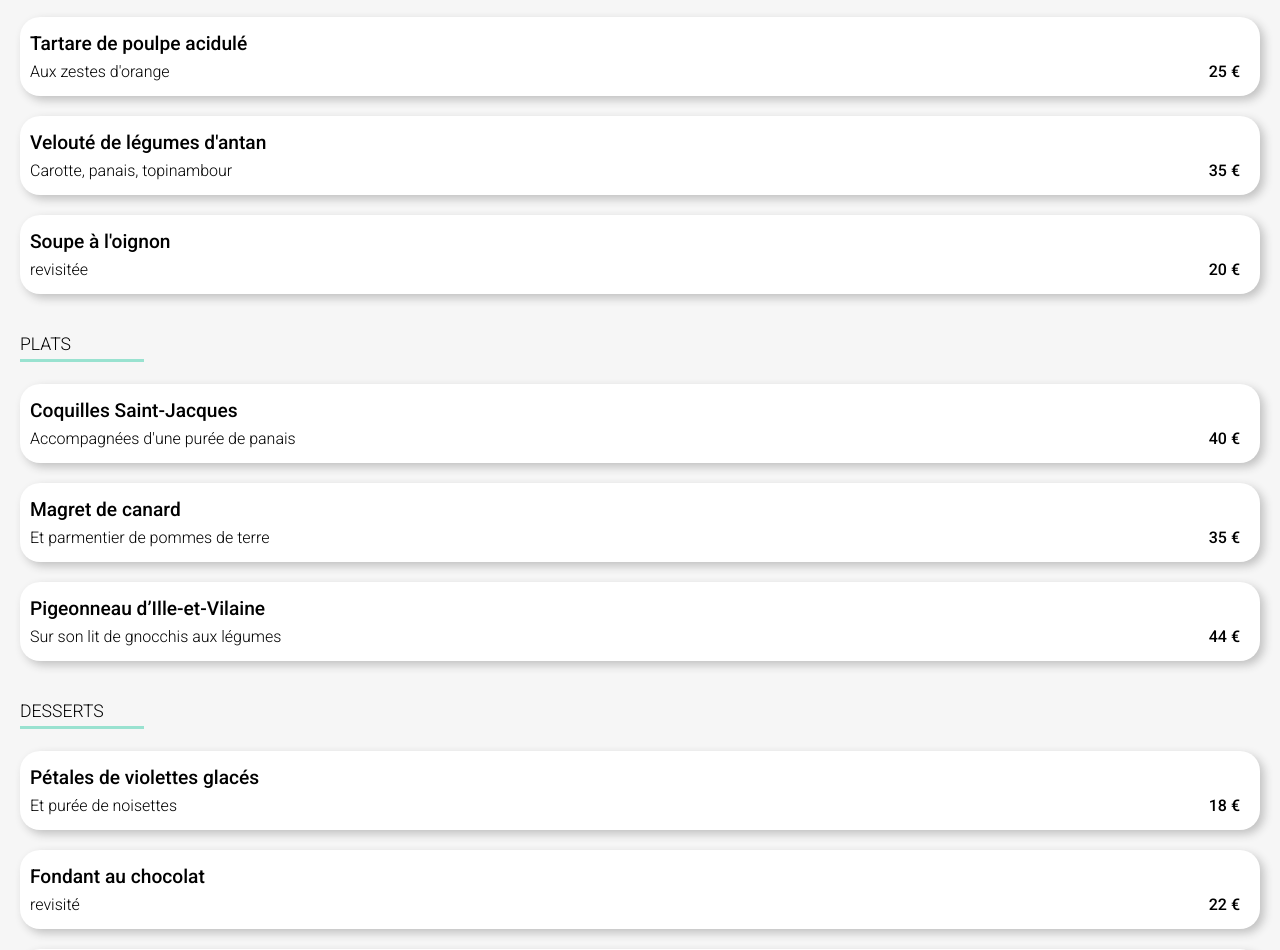
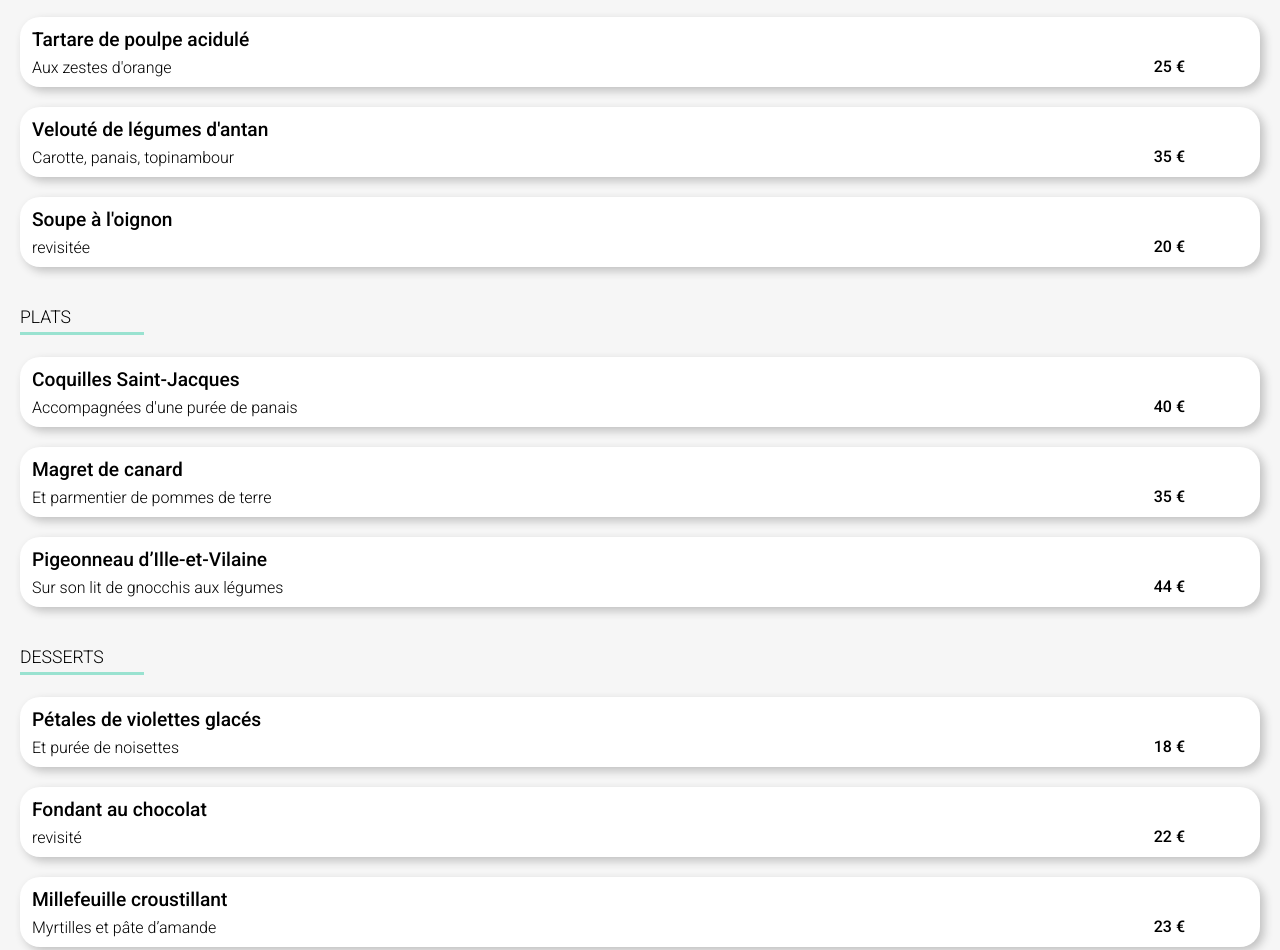
Before and after one commit to MorganeDlc/Morgane_delachaise_P3, a website: page page3.html in a window 1280 px wide. Shown: the part 468-1418 px from the top of the page. Drawn offline with Linux system fonts and the light colour scheme; a web font is replaced by a local one.

Commit message:
commit 8.07

```diff
--- a/page3.html
+++ b/page3.html
@@ -32,41 +32,41 @@
             <h2>ENTRÉES</h2>
             <div class="menu__border"></div>
             <div>
-                <article class="card">
-                    <div class="card__texte">
+                <article>
+                    <div class="menu__texte">
                         <h3>Tartare de poulpe acidulé</h3>
                         <p>Aux zestes d'orange</p>
                     </div>
-                    <div class="card__prix">
+                    <div class="menu__prix">
                         <p>25 €</p>
                     </div>
-                    <div class="card__check">
+                    <div class="menu__check">
                         <i class="fa-solid fa-circle-check"></i>
                     </div>
                 </article>
 
-                <article class="card">
-                    <div class="card__texte">
+                <article class="delay1">
+                    <div class="menu__texte">
                         <h3>Velouté de légumes d'antan</h3>
                         <p>Carotte, panais, topinambour</p>
                     </div>
-                    <div class="card__prix">
+                    <div class="menu__prix">
                         <p>35 €</p>
                     </div>
-                    <div class="card__check">
+                    <div class="menu__check">
                         <i class="fa-solid fa-circle-check"></i>
                     </div>
                 </article>
 
-                <article class="card">
-                    <div class="card__texte">
+                <article class="delay2">
+                    <div class="menu__texte">
                         <h3>Soupe à l'oignon</h3>
                         <p>revisitée</p>
                     </div>
-                    <div class="card__prix">
+                    <div class="menu__prix">
                         <p>20 €</p>
                     </div>
-                    <div class="card__check">
+                    <div class="menu__check">
                         <i class="fa-solid fa-circle-check"></i>
                     </div>
                 </article>
@@ -80,41 +80,41 @@
             <h2>PLATS</h2>
             <div class="menu__border"></div>
             <div>
-                <article class="card">
-                    <div class="card__texte">
+                <article>
+                    <div class="menu__texte">
                         <h3>Coquilles Saint-Jacques</h3>
                         <p>Accompagnées d'une purée de panais</p>
                     </div>
-                    <div class="card__prix">
+                    <div class="menu__prix">
                         <p>40 €</p>
                     </div>
-                    <div class="card__check">
+                    <div class="menu__check">
                         <i class="fa-solid fa-circle-check"></i>
                     </div>
                 </article>
 
-                <article class="card">
-                    <div class="card__texte">
+                <article class="delay1">
+                    <div class="menu__texte">
                         <h3>Magret de canard</h3>
                         <p>Et parmentier de pommes de terre</p>
                     </div>
-                    <div class="card__prix">
+                    <div class="menu__prix">
                         <p>35 €</p>
                     </div>
-                    <div class="card__check">
+                    <div class="menu__check">
                         <i class="fa-solid fa-circle-check"></i>
                     </div>
                 </article>
 
-                <article class="card">
-                    <div class="card__texte">
+                <article class="delay2">
+                    <div class="menu__texte">
                         <h3>Pigeonneau d’Ille-et-Vilaine</h3>
                         <p>Sur son lit de gnocchis aux légumes</p>
                     </div>
-                    <div class="card__prix">
+                    <div class="menu__prix">
                         <p>44 €</p>
                     </div>
-                    <div class="card__check">
+                    <div class="menu__check">
                         <i class="fa-solid fa-circle-check"></i>
                     </div>
                 </article>
@@ -127,41 +127,41 @@
             <h2>DESSERTS</h2>
             <div class="menu__border"></div>
             <div>
-                <article class="card">
-                    <div class="card__texte">
+                <article>
+                    <div class="menu__texte">
                         <h3>Pétales de violettes glacés</h3>
                         <p>Et purée de noisettes</p>
                     </div>
-                    <div class="card__prix">
+                    <div class="menu__prix">
                         <p>18 €</p>
                     </div>
-                    <div class="card__check">
+                    <div class="menu__check">
                         <i class="fa-solid fa-circle-check"></i>
                     </div>
                 </article>
 
-                <article class="card">
-                    <div class="card__texte">
+                <article class="delay1">
+                    <div class="menu__texte">
                         <h3>Fondant au chocolat</h3>
                         <p>revisité</p>
                     </div>
-                    <div class="card__prix">
+                    <div class="menu__prix">
                         <p>22 €</p>
                     </div>
-                    <div class="card__check">
+                    <div class="menu__check">
                         <i class="fa-solid fa-circle-check"></i>
                     </div>
                 </article>
 
-                <article class="card">
-                    <div class="card__texte">
+                <article class="delay2">
+                    <div class="menu__texte">
                         <h3>Millefeuille croustillant</h3>
                         <p>Myrtilles et pâte d’amande</p>
                     </div>
-                    <div class="card__prix">
+                    <div class="menu__prix">
                         <p>23 €</p>
                     </div>
-                    <div class="card__check">
+                    <div class="menu__check">
                         <i class="fa-solid fa-circle-check"></i>
                     </div>
                 </article>
--- a/sass/layout/accueil/_footer.scss
+++ b/sass/layout/accueil/_footer.scss
@@ -4,7 +4,6 @@
     background-color: #353535;
     color: white;
     padding: 20px;
-    width: 100%;
     &__logo {
         font-family: Shrikhand;
         font-size: 110%;
@@ -28,5 +27,8 @@
         i {
             margin-right: 10px;
         }
+        .fa-handshake-angle {
+            margin-right: 3px;
+        }
     }
 }
--- a/sass/layout/menus/_cardmenu.scss
+++ b/sass/layout/menus/_cardmenu.scss
@@ -1,36 +1,78 @@
 /* CARDS PAGE MENU */
 
-.card {
+.menu {
+    article {
         background-color: white;
-    padding: 10px;
+        padding-left: 12px;
         margin-top: 20px;
         border-radius: 20px;
+        height: 70px;
         display: flex;
         justify-content: space-between;
         align-items: flex-end;
+        position: relative;
+        animation: apparition 2s;
+        animation-fill-mode: both;
+        cursor: pointer;
         @include ombre-gris;
+
+        &:hover .menu__check{
+            transition: margin-right 0.6s;
+            margin-right: 0;
+          }
+
+        &:hover .menu__check i {  /* NE MARCHE PAS*/
+            animation: circle-check 0.7s;
+        }
+    }
+
     &__texte {
         h3 {
             margin: 5px 0 7px 0;
             font-weight: 500;
             font-size: 120%;
             flex-wrap: nowrap;
+            overflow: hidden;
         }
         p {
-            margin: 5px 0 5px 0px;
+            margin: 5px 0 10px 0px;
             font-weight: 300;
         }
     }
     &__prix {
         font-weight: 500;
+        position: absolute;
+        top: 40px;
+        right: 65px;
         p {
             margin: 0 10px 5px 0;
         }
     }
     &__check {
-        display: none;
+        display: flex;
+        justify-content: center;
+        align-items: center;
+        background-color: $color-tertiary;
+        color: white;
+        border-radius: 0px 20px 20px 0px;
+        height: 100%;
+        width: 60px;
+        margin-left: 20px;
+        margin-right: -80px;
+    }
+
+    .delay1 {
+        animation-delay: 0.5s;
+    }
+    .delay2 {
+        animation-delay: 1s;
+    }
+    .delay3 {
+        animation-delay: 1.5s;
     }
 }
+
+
 .menu-button {
     text-align: center;
     margin-top: 30px;
--- /dev/null
+++ b/sass/utils/_keyframes.scss
@@ -0,0 +1,20 @@
+@keyframes apparition {
+    0% {
+        opacity: 0;
+        transform: translate(0, 20px);
+    }
+    100% {
+        opacity: 1;
+        transform: translate(0, 0);
+    }
+}
+
+
+@keyframes circle-check {
+    0% {
+        transform: rotate(-300deg);
+    }
+    100% {
+        transform: rotate(0deg);
+    }
+}
--- a/style.scss
+++ b/style.scss
@@ -2,6 +2,7 @@
 
 @import "./sass/utils/variables.scss";
 @import "./sass/utils/mixins.scss";
+@import "./sass/utils/keyframes.scss";
 
 @import "./sass/components/button.scss";
 
```
Also changed, not shown: page1.html (+38 -36 lines), page2.html (+40 -40 lines), page4.html (+36 -36 lines), style.css, 1 other file. Lines whose indentation alone changed are shown as unchanged.
